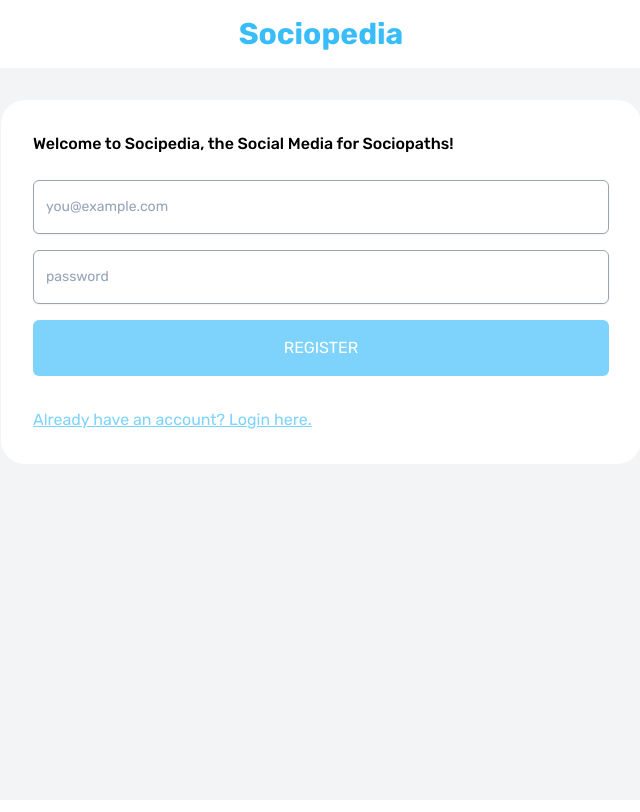
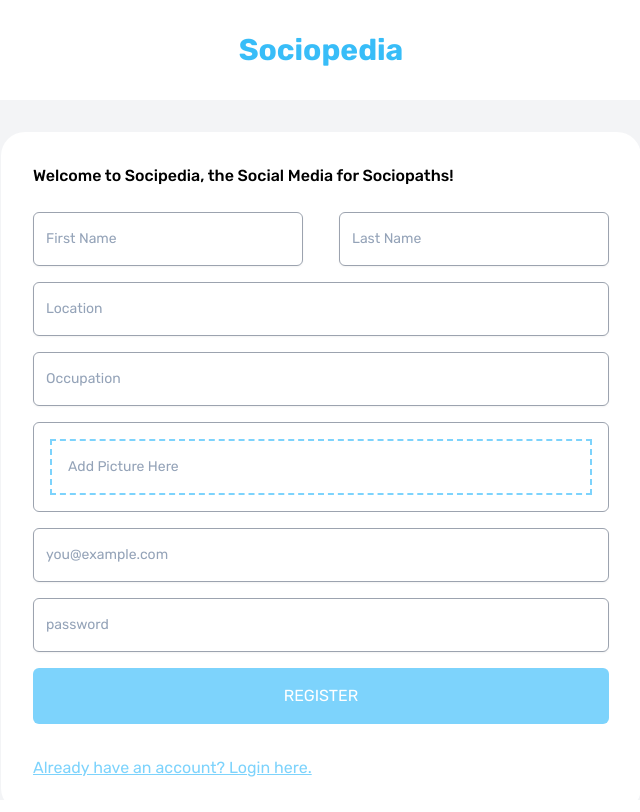
Before and after one commit to kechicheb/mern-social-media, a React (Create React App) app in the folder client/: page / in a window 1280 px wide. Both pictures are taken after a click on the element "Don't have an account? Sign Up here.". Shown: the whole page, without its empty margins (319-959 px from the left). Built offline with nearby package versions, Linux system fonts and the light colour scheme.

Commit message:
register done

```diff
--- a/client/src/pages/Login/Form.jsx
+++ b/client/src/pages/Login/Form.jsx
@@ -1,10 +1,11 @@
+import { MdOutlineModeEditOutline } from "react-icons/md";
 import { useState } from "react";
 import { Formik } from "formik";
 import * as yup from "yup";
 import { useNavigate } from "react-router-dom";
 import { useDispatch } from "react-redux";
 import { setLogin } from "../../state";
-// import Dropzone from "react-dropzone";
+import Dropzone from "react-dropzone";
 
 const registerSchema = yup.object().shape({
   firstName: yup.string().required("required"),
@@ -108,6 +109,115 @@ const Form = () => {
         resetForm,
       }) => (
         <form onSubmit={handleSubmit}>
+          {isRegister && (
+            <>
+              <div className="flex gap-x-9 flex-col md:flex-row ">
+                <div className="flex-1">
+                  <input
+                    name="firstName"
+                    type="text"
+                    onChange={handleChange}
+                    onBlur={handleBlur}
+                    value={values.firstName}
+                    placeholder="First Name"
+                    className={
+                      Boolean(touched.firstName) && Boolean(errors.firstName)
+                        ? "rounded-md py-4 px-3 border bg-white   border-solid border-red-800 shadow-sm focus:outline-none focus:border-red-800 text-sm placeholder:text-slate-400 w-full duration-150 "
+                        : "rounded-md py-4 px-3 border bg-white   border-solid border-gray-400 shadow-sm focus:outline-none focus:border-sky-500 text-sm placeholder:text-slate-400 w-full duration-150"
+                    }
+                  />
+                  <p className="text-xs text-red-800 pl-4 mb-4 mt-2">
+                    {" "}
+                    {errors.firstName && touched.firstName && errors.firstName}
+                  </p>
+                </div>
+                <div className="flex-1">
+                  {" "}
+                  <input
+                    name="lastName"
+                    type="text"
+                    onChange={handleChange}
+                    onBlur={handleBlur}
+                    value={values.lastName}
+                    placeholder="Last Name"
+                    className={
+                      Boolean(touched.lastName) && Boolean(errors.lastName)
+                        ? "rounded-md py-4 px-3 border bg-white   border-solid border-red-800 shadow-sm focus:outline-none focus:border-red-800 text-sm placeholder:text-slate-400 w-full duration-150 "
+                        : "rounded-md py-4 px-3 border bg-white   border-solid border-gray-400 shadow-sm focus:outline-none focus:border-sky-500 text-sm placeholder:text-slate-400 w-full duration-150"
+                    }
+                  />
+                  <p className="text-xs text-red-800 pl-4 mb-4 mt-2">
+                    {" "}
+                    {errors.lastName && touched.lastName && errors.lastName}
+                  </p>
+                </div>
+              </div>
+              <input
+                name="location"
+                type="text"
+                onChange={handleChange}
+                onBlur={handleBlur}
+                value={values.location}
+                placeholder="Location"
+                className={
+                  Boolean(touched.location) && Boolean(errors.location)
+                    ? "rounded-md py-4 px-3 border bg-white   border-solid border-red-800 shadow-sm focus:outline-none focus:border-red-800 text-sm placeholder:text-slate-400 w-full duration-150 "
+                    : "rounded-md py-4 px-3 border bg-white   border-solid border-gray-400 shadow-sm focus:outline-none focus:border-sky-500 text-sm placeholder:text-slate-400 w-full duration-150"
+                }
+              />
+              <p className="text-xs text-red-800 pl-4 mb-4 mt-2">
+                {" "}
+                {errors.location && touched.location && errors.location}
+              </p>
+              <input
+                name="occupation"
+                type="text"
+                onChange={handleChange}
+                onBlur={handleBlur}
+                value={values.occupation}
+                placeholder="Occupation"
+                className={
+                  Boolean(touched.occupation) && Boolean(errors.occupation)
+                    ? "rounded-md py-4 px-3 border bg-white   border-solid border-red-800 shadow-sm focus:outline-none focus:border-red-800 text-sm placeholder:text-slate-400 w-full duration-150 "
+                    : "rounded-md py-4 px-3 border bg-white   border-solid border-gray-400 shadow-sm focus:outline-none focus:border-sky-500 text-sm placeholder:text-slate-400 w-full duration-150"
+                }
+              />
+              <p className="text-xs text-red-800 pl-4 mb-4 mt-2">
+                {" "}
+                {errors.occupation && touched.occupation && errors.occupation}
+              </p>
+
+              <div className="border border-solid border-gray-400 p-4 rounded-md mb-4">
+                <Dropzone
+                  acceptedFiles=".jpg,.jpeg,.png"
+                  multiple={false}
+                  onDrop={(acceptedFiles) =>
+                    setFieldValue("picture", acceptedFiles[0])
+                  }
+                >
+                  {({ getRootProps, getInputProps }) => (
+                    <div
+                      {...getRootProps()}
+                      className="border-2 border-dashed border-sky-300 hover:cursor-pointer p-4"
+                    >
+                      <input {...getInputProps()} />
+                      {!values.picture ? (
+                        <p className="text-slate-400 text-sm">
+                          Add Picture Here
+                        </p>
+                      ) : (
+                        <div className="flex justify-between">
+                          <p className="text-sm">{values.picture.name}</p>
+                          <MdOutlineModeEditOutline className="text-xl" />
+                        </div>
+                      )}
+                    </div>
+                  )}
+                </Dropzone>
+              </div>
+            </>
+          )}
+
           <input
             type="email"
             name="email"
--- a/client/src/pages/Login/index.jsx
+++ b/client/src/pages/Login/index.jsx
@@ -2,7 +2,7 @@ import Form from "./Form";
 const Login = () => {
   return (
     <div className="bg-gray-100 h-screen w-screen">
-      <div className="w-full py-4 px-6 text-center bg-white">
+      <div className="w-full py-8 px-4 text-center bg-white">
         <p className="text-3xl font-bold  text-sky-400">Sociopedia</p>{" "}
       </div>
       <div className="rounded-3xl my-8 mx-auto p-8 bg-white w-11/12 lg:w-1/2 ">
--- /dev/null
+++ b/package.json
@@ -0,0 +1,5 @@
+{
+  "dependencies": {
+    "react-icons": "^4.10.1"
+  }
+}
```
Also changed, not shown: 1 other file (tests, documents, lock files or other folders).
